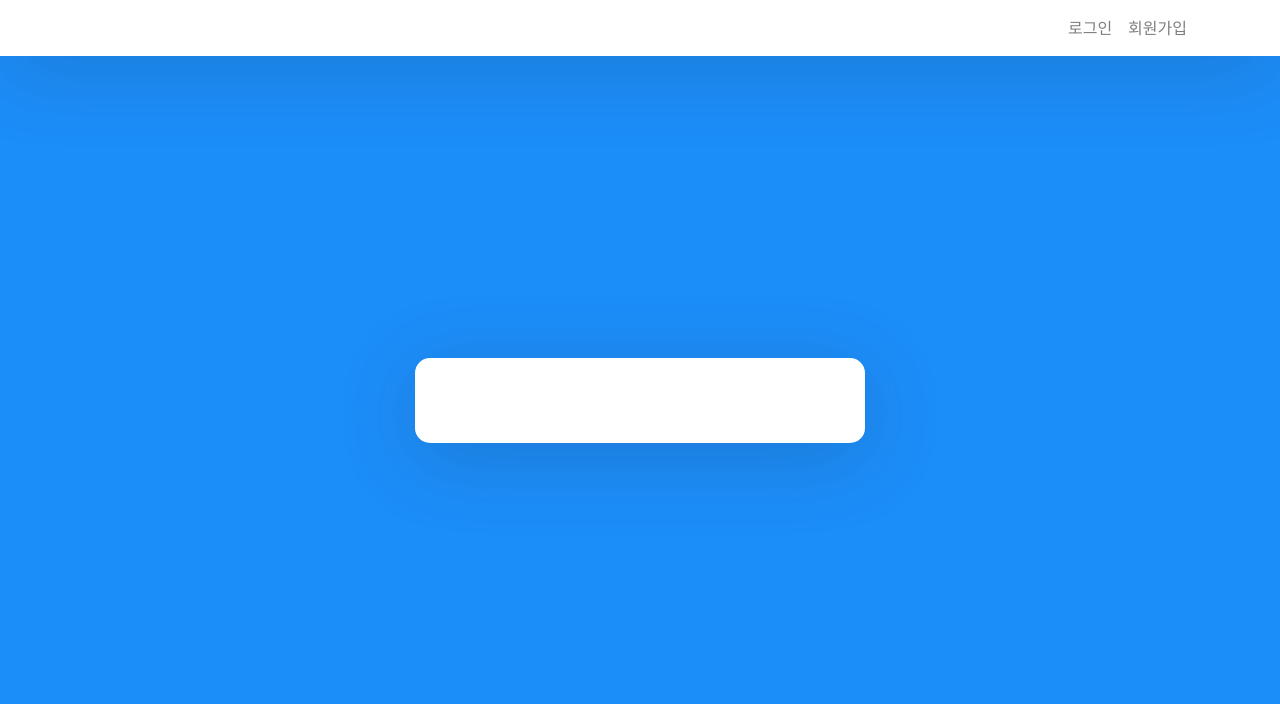
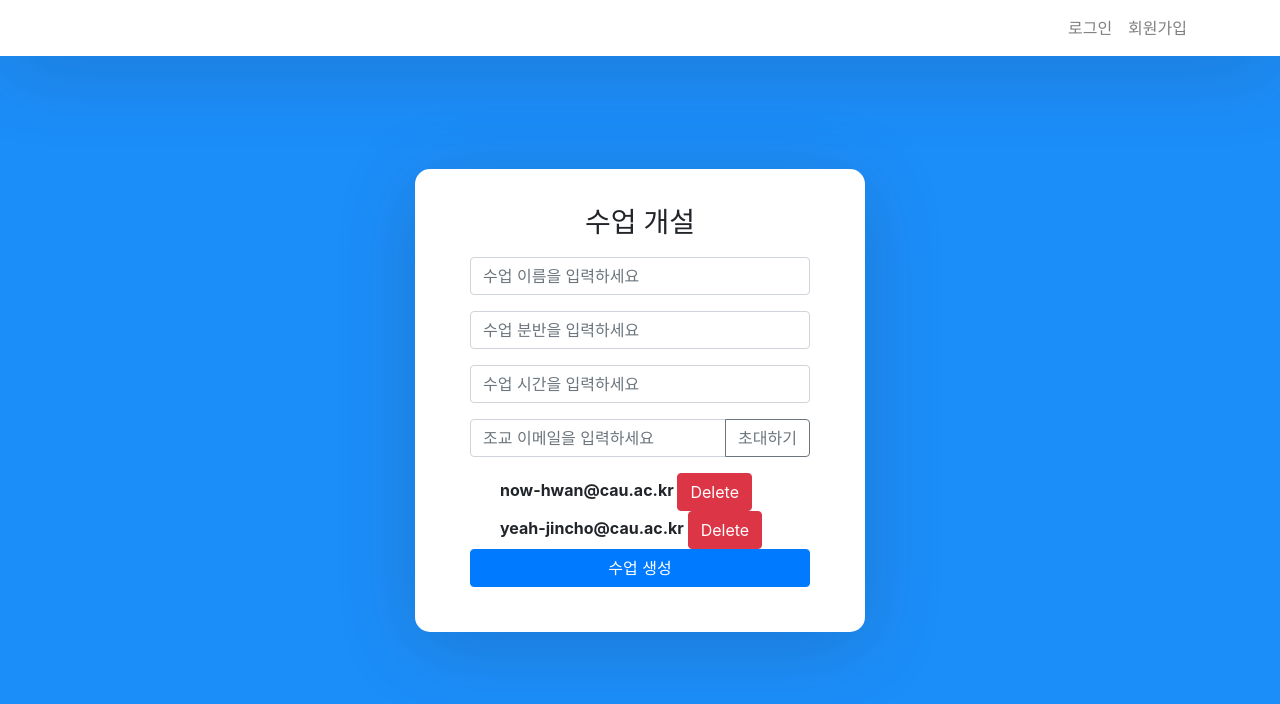
Before and after one commit to owlsogul/capstone_helper, a React (Create React App) app in the folder frontend/capstone/: page /open-class in a window 1280 px wide. Shown: the top 704 px of the page. Built offline with nearby package versions, Linux system fonts and the light colour scheme.

Commit message:
수업 개설 화면

```diff
--- a/frontend/capstone/src/App.js
+++ b/frontend/capstone/src/App.js
@@ -9,6 +9,7 @@ import NavigationBar from './components/NavigationBar';
 import Login from './components/login.component';
 import SignUp from './components/signup.component';
 import wait from './components/wait';
+import OpenClass from './components/openclass.componet';
 import RedirectingComponent from './components/RedirectingComponent.js';
 
 function App() {
@@ -23,6 +24,7 @@ function App() {
               <Route path="/sign-in" component={Login} />
               <Route path="/sign-up" component={SignUp} />
               <Route path="/wait" component={wait} />
+              <Route path="/open-class" component={OpenClass} />
             </Switch>
           </div>
         </div>
--- a/frontend/capstone/src/components/login.component.js
+++ b/frontend/capstone/src/components/login.component.js
@@ -57,7 +57,7 @@ export default class Login extends Component {
                 <button className="btn btn-primary btn-block" onClick={(e)=>{
                     console.log(this.state.userId, this.state.userPw)
                     e.preventDefault()
-                    this.doL0ogin()
+                    this.doLogin()
                 }}>로그인</button>
                 <p className="forgot-password text-right">
                     <a href="#">비밀번호 찾기</a>
--- /dev/null
+++ b/frontend/capstone/src/components/openclass.componet.js
@@ -0,0 +1,271 @@
+import React, { Component } from 'react';
+
+function sendCreateClass(sendObj) {
+    return new Promise((res, rej)=>{
+        setTimeout(res, 3000)
+    })
+}
+
+class AssistRow extends Component {
+
+    static defaultProps = {
+        assistId: "assistName@cau.ac.kr"
+    }
+
+    constructor(props){
+        super(props)
+    }
+
+    render(){
+        return (
+            <div className="container">
+                <strong>{ this.props.assistId }  </strong><button type="button" className="btn btn-danger">Delete</button>
+            </div>
+        )
+    }
+
+}
+
+class AssistList extends Component {
+
+    constructor(props){
+        super(props)
+    }
+
+    render(){
+        return(
+            <div>
+                <AssistRow assistId={"now-hwan@cau.ac.kr"}/>
+                <AssistRow assistId={"yeah-jincho@cau.ac.kr"}/>
+            </div>
+        )
+    }
+
+}
+
+/**
+ * 강의를 개설하는 폼
+ */
+class CreateClassForm extends Component {
+
+    constructor(props){
+        super(props);
+        this.state = { className: "", classNumber: "", classTime: "", targetAssist: "", assistList: [] }
+    }
+
+    handleClassNameChange = (e)=>{
+        this.setState({ className: e.target.value})
+    }
+
+    handleClassNumberChange = (e)=>{
+        this.setState({ classNumber: e.target.value })
+    }
+
+    handleClassTimeChange = (e)=>{
+        this.setState({ classTime: e.target.value })
+    }
+
+    handleTargetAssist = (e)=>{
+        this.setState({ targetAssist: e.target.value })
+    }
+
+    doCreate(){
+        sendCreateClass()
+            .then((res)=>{
+                this.props.changeScene("invite")
+            })
+
+    }
+
+    render(){
+        return (
+            <form>
+                <h3>수업 개설</h3>
+
+                <div className="form-group">
+                    <input type="text" className="form-control" placeholder="수업 이름을 입력하세요" value={this.state.className} onChange={this.handleClassNameChange}/>
+                </div>
+
+                <div className="form-group">
+                    <input type="text" className="form-control" placeholder="수업 분반을 입력하세요" value={this.state.classNumber} onChange={this.handleClassNumberChange}/>
+                </div>
+
+                <div className="form-group">
+                    <input type="text" className="form-control" placeholder="수업 시간을 입력하세요" value={this.state.classTime} onChange={this.handleClassTimeChange}/>
+                </div>
+
+                <div className="input-group mb-3">
+                    <input
+                        type="text"
+                        className="form-control"
+                        placeholder="조교 이메일을 입력하세요"
+                        aria-label="조교 이메일을 입력하세요"
+                        aria-describedby="button-addon2"
+                        value={this.state.targetAssist}
+                        onChange={this.handleTargetAssist}
+                    />
+                    <div className="input-group-append">
+                        <button
+                            className="btn btn-outline-secondary"
+                            type="button"
+                            id="button-addon2"
+                        >
+                            초대하기
+                        </button>
+                    </div>
+                </div>
+
+
+                <div className="container">
+                    <AssistList/>
+                </div>
+
+
+                <button className="btn btn-primary btn-block" onClick={(e)=>{
+                    console.log(this.state.userId, this.state.userPw)
+                    e.preventDefault()
+                    this.doCreate()
+                }}>수업 생성</button>
+            </form>
+        )
+    }
+}
+
+/**
+ * 초대 링크를 만드는 폼
+ */
+class InviteStudentForm extends Component {
+    constructor(props){
+        super(props);
+        this.state = { className: "", classNumber: "", classTime: "" }
+    }
+
+    handleClassNameChange = (e)=>{
+        this.setState({ className: e.target.value})
+    }
+
+    handleClassNumberChange = (e)=>{
+        this.setState({ classNumber: e.target.value })
+    }
+
+    handleClassTimeChange = (e)=>{
+        this.setState({ classTime: e.target.value })
+    }
+
+    render(){
+        return (
+            <form>
+                <h3>조교 초대링크 만들기</h3>
+
+                <div className="input-group mb-3">
+                    <input
+                        type="text"
+                        className="form-control"
+                        placeholder="만료 날짜를 입력하세요"
+                        aria-label="만료 날짜를 입력하세요"
+                        aria-describedby="button-addon2"
+                        value={this.state.targetAssist}
+                        onChange={this.handleTargetAssist}
+                    />
+                    <div className="input-group-append">
+                        <button
+                            className="btn btn-outline-secondary"
+                            type="button"
+                            id="button-addon2"
+                        >
+                            링크 생성
+                        </button>
+                    </div>
+                </div>
+
+                <div className="form-group">
+                    <input type="classTime" className="form-control" placeholder="생성된 링크" value={this.state.classTime} onChange={this.handleClassTimeChange}/>
+                </div>
+
+
+                <h3>학생 초대링크 만들기</h3>
+
+                <div className="form-group">
+
+                    <div className="input-group mb-3">
+                        <div className="input-group-prepend">
+                            <div className="input-group-text">
+                                <input type="radio" aria-label="Checkbox for following text input"/>
+                            </div>
+                        </div>
+                        <span className="form-control">바로 입장</span>
+                    </div>
+                    <div className="input-group mb-3">
+                        <div className="input-group-prepend">
+                            <div className="input-group-text">
+                                <input type="radio" aria-label="Checkbox for following text input"/>
+                            </div>
+                        </div>
+                        <span className="form-control">입장 허가 필요</span>
+                    </div>
+
+                    <div className="input-group mb-3">
+                        <input
+                            type="text"
+                            className="form-control"
+                            placeholder="만료 날짜를 입력하세요"
+                            aria-label="만료 날짜를 입력하세요"
+                            aria-describedby="button-addon2"
+                            value={this.state.targetAssist}
+                            onChange={this.handleTargetAssist}
+                        />
+                        <div className="input-group-append">
+                            <button
+                                className="btn btn-outline-secondary"
+                                type="button"
+                                id="button-addon2"
+                            >
+                                링크 생성
+                            </button>
+                        </div>
+                    </div>
+
+                    <div className="form-group">
+                        <input type="classTime" className="form-control" placeholder="생성된 링크" value={this.state.classTime} onChange={this.handleClassTimeChange}/>
+                    </div>
+
+                </div>
+
+                <button className="btn btn-primary btn-block" onClick={(e)=>{
+                    console.log(this.state.userId, this.state.userPw)
+                    e.preventDefault()
+                    this.doLogin()
+                }}>로그인</button>
+                <p className="forgot-password text-right">
+                    <a href="#">비밀번호 찾기</a>
+                </p>
+            </form>
+        )
+    }
+}
+
+
+export default class OpenClass extends Component {
+
+    constructor(props){
+        super(props);
+        this.state = { currentScene: /*""*/"class"  }
+    }
+
+    changeScene(newScene){
+        this.setState({ currentScene: newScene })
+    }
+
+
+    render() {
+        let form = this.state.currentScene === "class" ?
+                    (<CreateClassForm changeScene={this.changeScene.bind(this)}/>) :
+                    (<InviteStudentForm changeScene={this.changeScene.bind(this)}/>)
+
+        return (
+            <div>
+                {form}
+            </div>
+        );
+    }
+}
```
